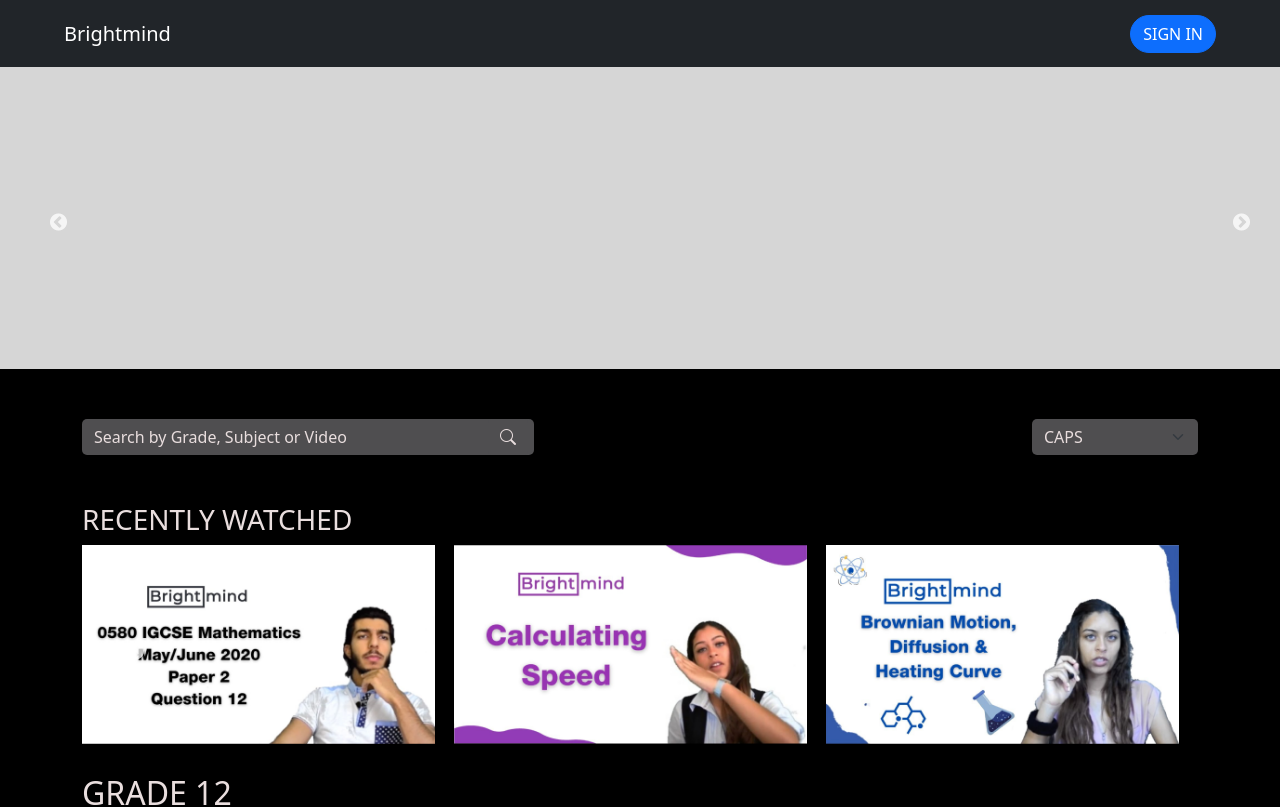
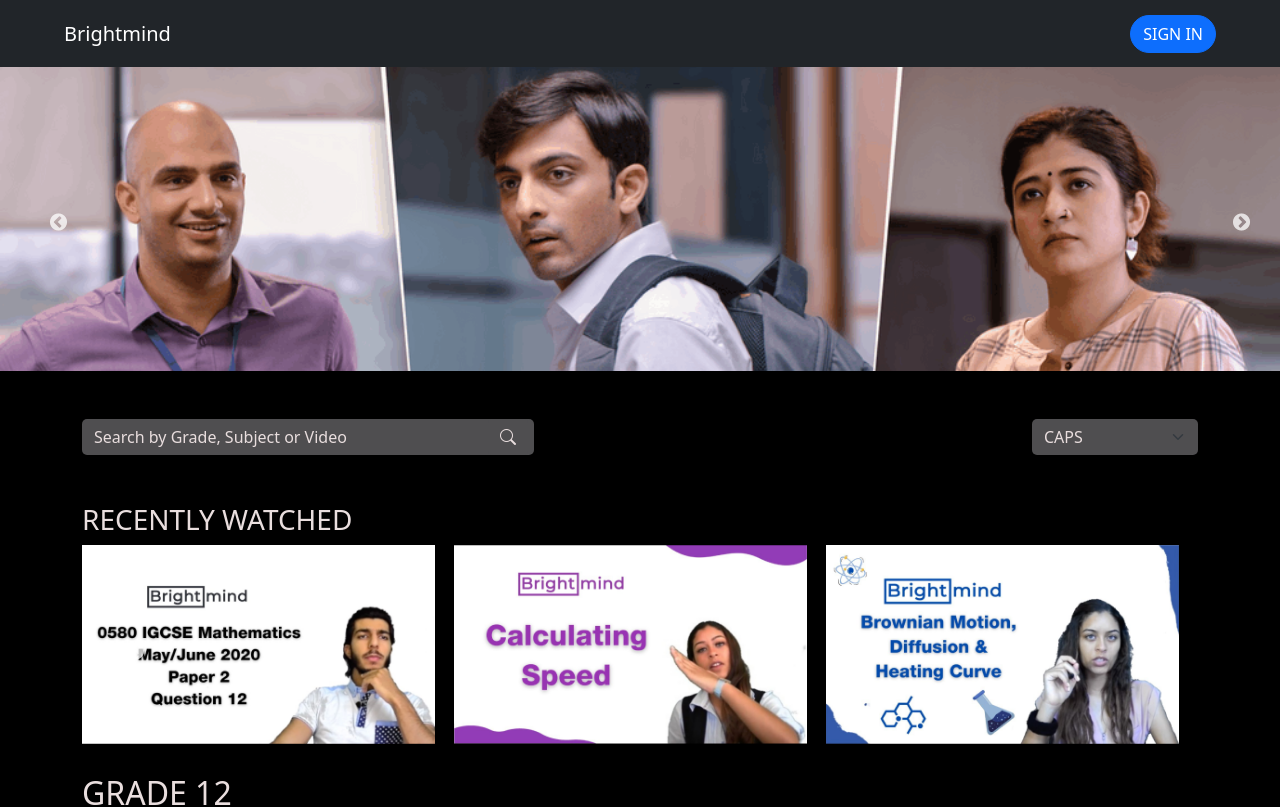
Before and after one commit to didiamuri/vc-education-frontend, a React (Create React App) app: page / in a window 1280 px wide. Shown: the top 807 px of the page. Built offline with nearby package versions, Linux system fonts and the light colour scheme.

Commit message:
Update slide images show

```diff
--- a/src/components/Carousel.jsx
+++ b/src/components/Carousel.jsx
@@ -19,13 +19,13 @@
                 <Slider {...settings} className>
                     <div>
                         <div className="slide-container">
-                            <img src={`${process.env.PUBLIC_URL}/assets/img/Rectangle2.png`} alt="" />
+                            <img src={`${process.env.PUBLIC_URL}/assets/img/slide1.png`} alt="" />
                         </div>
                     </div>
                     <div>
                         <div className="slide-container">
                             <div className="slide-image">
-                                <img src={`${process.env.PUBLIC_URL}/assets/img/Rectangle2.png`} alt="" />
+                                <img src={`${process.env.PUBLIC_URL}/assets/img/slide2.png`} alt="" />
                             </div>
                         </div>
                     </div>
```
Also changed, not shown: public/assets/img/slide1.png (added), public/assets/img/slide2.png (added).
